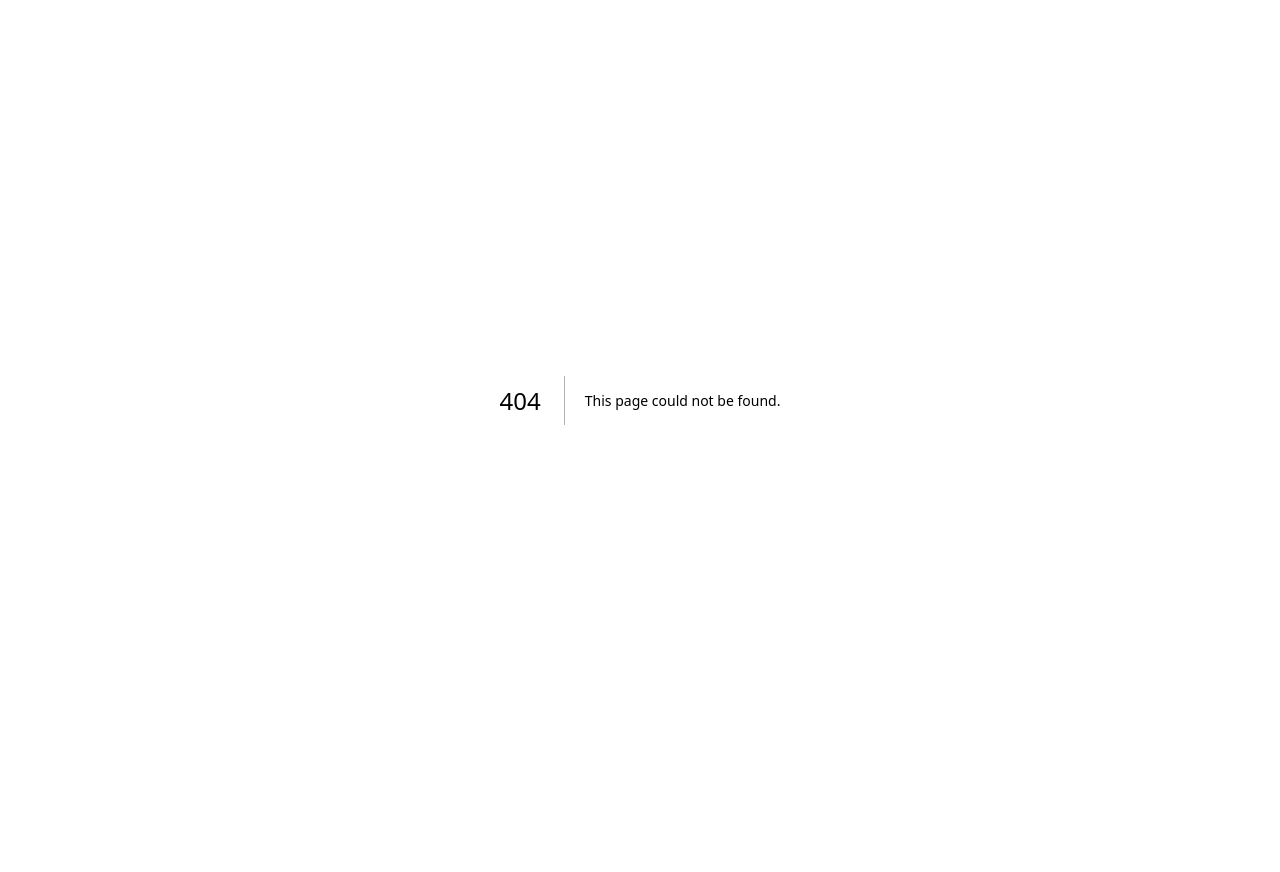
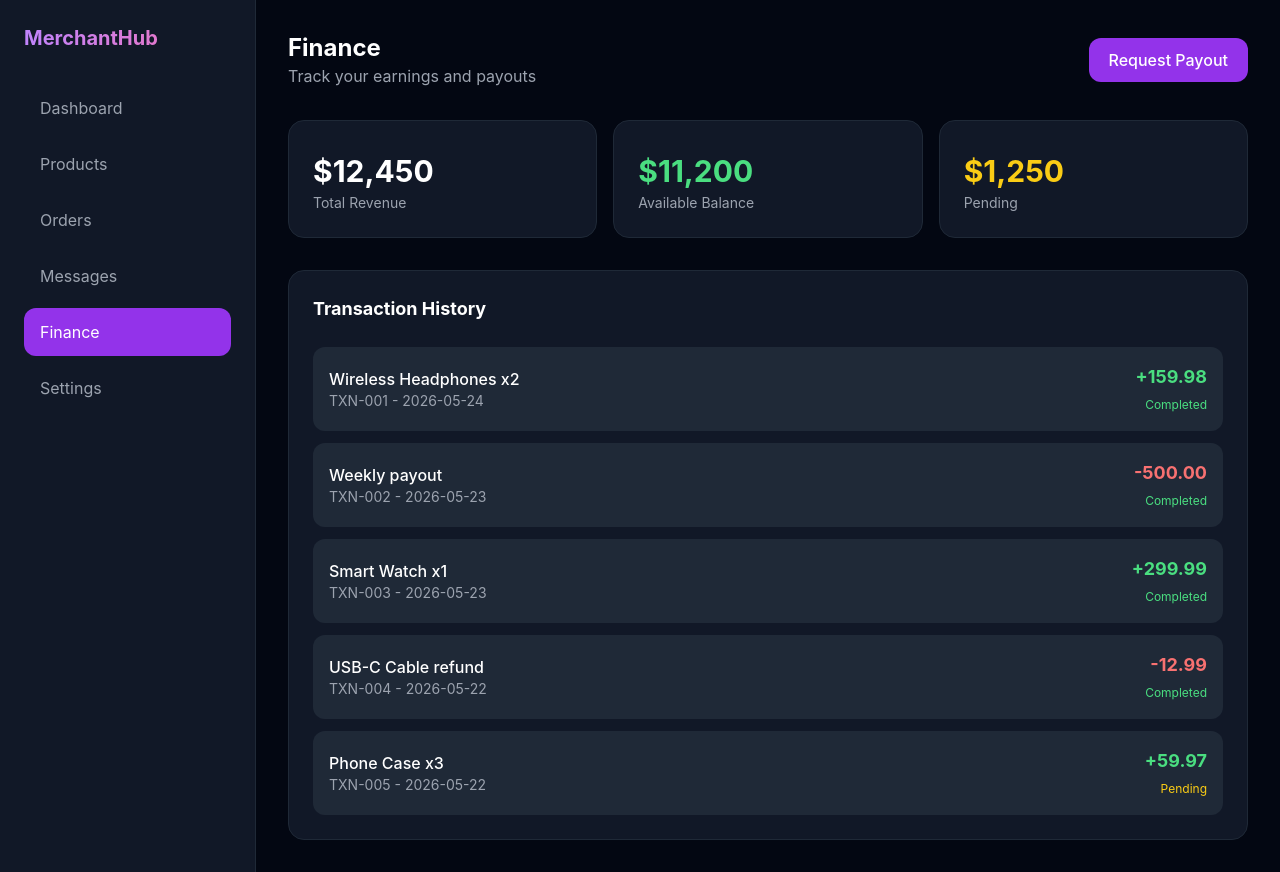
Before and after one commit to Saidalmaashani/e-commerce, a Next.js app in the folder frontend/: page /merchant/finance in a window 1280 px wide. Before the commit this address had no page. Before the commit the page ends 800 px from the top, so only its background shows below. Built offline with nearby package versions, Linux system fonts and the light colour scheme.

Commit message:
feat: add all merchant pages

```diff
--- /dev/null
+++ b/frontend/src/pages/merchant/finance.tsx
@@ -0,0 +1,66 @@
+import Link from 'next/link';
+
+const transactions = [
+  { id:'TXN-001', type:'Sale', description:'Wireless Headphones x2', amount:159.98, date:'2026-05-24', status:'Completed' },
+  { id:'TXN-002', type:'Payout', description:'Weekly payout', amount:-500.00, date:'2026-05-23', status:'Completed' },
+  { id:'TXN-003', type:'Sale', description:'Smart Watch x1', amount:299.99, date:'2026-05-23', status:'Completed' },
+  { id:'TXN-004', type:'Refund', description:'USB-C Cable refund', amount:-12.99, date:'2026-05-22', status:'Completed' },
+  { id:'TXN-005', type:'Sale', description:'Phone Case x3', amount:59.97, date:'2026-05-22', status:'Pending' },
+];
+
+const Sidebar = () => (
+  <div className="w-64 bg-gray-900 border-r border-gray-800 p-6 flex flex-col min-h-screen">
+    <div className="text-xl font-bold bg-gradient-to-r from-purple-400 to-pink-400 bg-clip-text text-transparent mb-8">MerchantHub</div>
+    <nav className="space-y-2 flex-1">
+      {[['Dashboard','/merchant'],['Products','/merchant/products'],['Orders','/merchant/orders'],['Messages','/merchant/messages'],['Finance','/merchant/finance'],['Settings','/merchant/settings']].map(([label,href])=>(
+        <Link key={label} href={href} className={`flex items-center gap-3 px-4 py-3 rounded-xl transition ${href==='/merchant/finance'?'bg-purple-600 text-white':'hover:bg-gray-800 text-gray-400 hover:text-white'}`}>
+          <span>{label}</span>
+        </Link>
+      ))}
+    </nav>
+  </div>
+);
+
+export default function MerchantFinance() {
+  return (
+    <div className="min-h-screen bg-gray-950 text-white flex">
+      <Sidebar />
+      <div className="flex-1 p-8 overflow-auto">
+        <div className="flex items-center justify-between mb-8">
+          <div>
+            <h1 className="text-2xl font-bold">Finance</h1>
+            <p className="text-gray-400">Track your earnings and payouts</p>
+          </div>
+          <button className="px-5 py-2.5 bg-purple-600 hover:bg-purple-500 rounded-xl font-medium transition">Request Payout</button>
+        </div>
+        <div className="grid grid-cols-3 gap-4 mb-8">
+          {[['Total Revenue','$12,450','text-white'],['Available Balance','$11,200','text-green-400'],['Pending','$1,250','text-yellow-400']].map(([label,val,color])=>(
+            <div key={label} className="bg-gray-900 border border-gray-800 rounded-2xl p-6">
+              <p className={`text-3xl font-bold mt-2 ${color}`}>{val}</p>
+              <p className="text-gray-400 text-sm mt-1">{label}</p>
+            </div>
+          ))}
+        </div>
+        <div className="bg-gray-900 border border-gray-800 rounded-2xl p-6">
+          <h2 className="text-lg font-bold mb-6">Transaction History</h2>
+          <div className="space-y-3">
+            {transactions.map(txn=>(
+              <div key={txn.id} className="flex items-center justify-between p-4 bg-gray-800 rounded-xl">
+                <div>
+                  <p className="font-medium text-white">{txn.description}</p>
+                  <p className="text-gray-400 text-sm">{txn.id} - {txn.date}</p>
+                </div>
+                <div className="text-right">
+                  <p className={`font-bold text-lg ${txn.amount>0?'text-green-400':'text-red-400'}`}>
+                    {txn.amount>0?'+':''}{txn.amount.toFixed(2)}
+                  </p>
+                  <span className={`text-xs ${txn.status==='Completed'?'text-green-400':'text-yellow-400'}`}>{txn.status}</span>
+                </div>
+              </div>
+            ))}
+          </div>
+        </div>
+      </div>
+    </div>
+  );
+}
```
